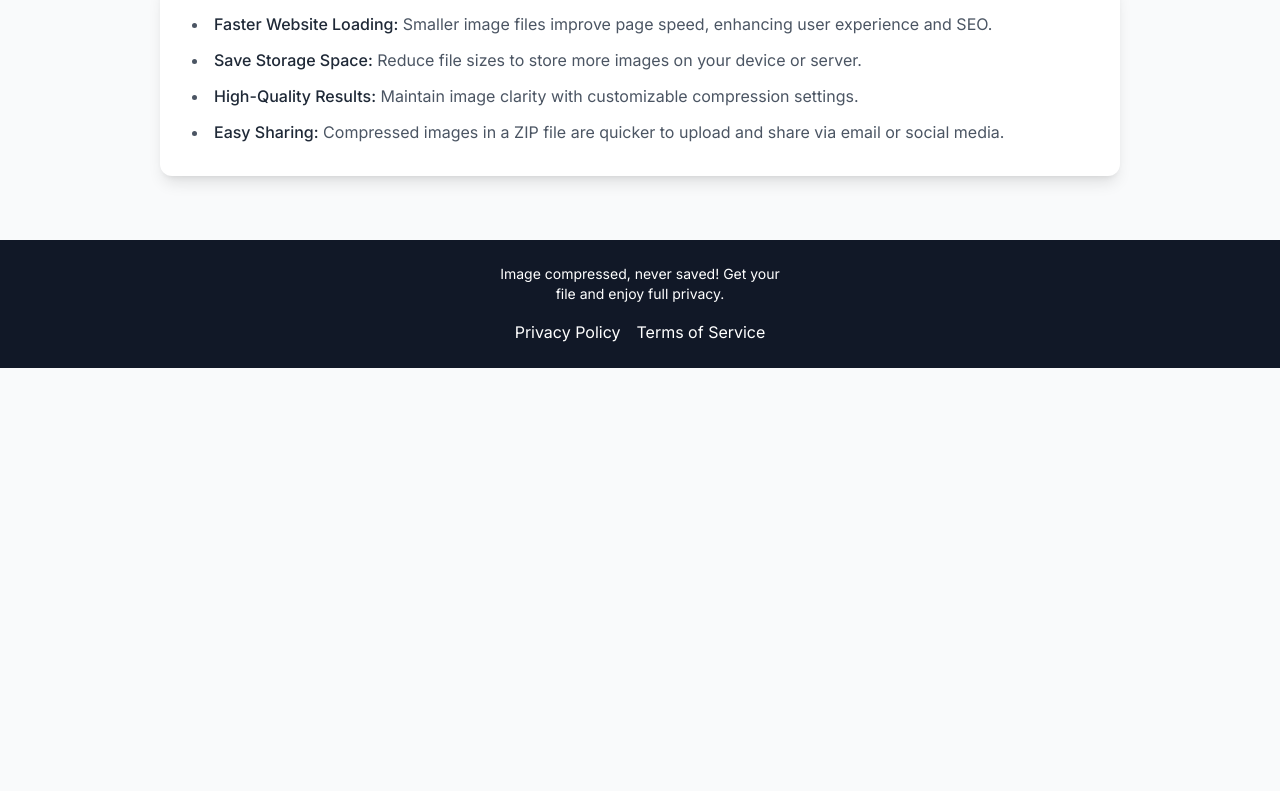
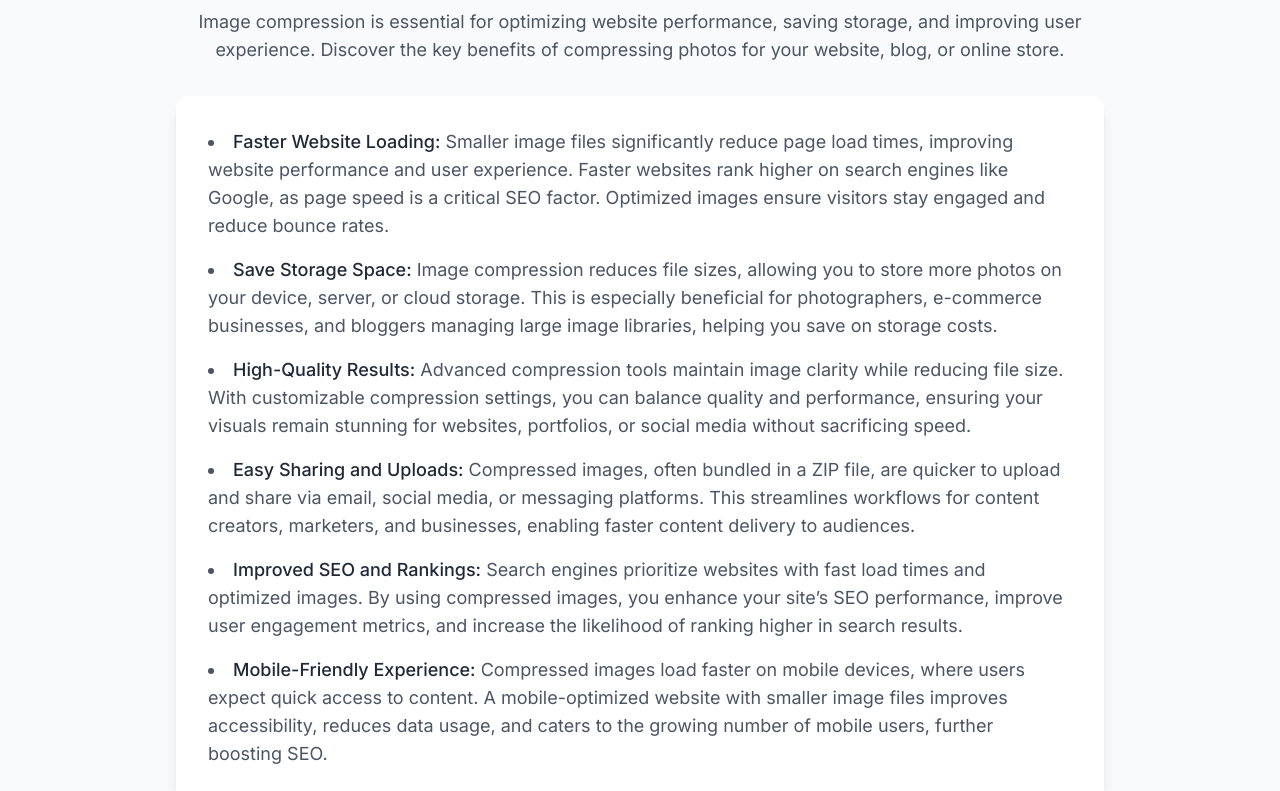
Before and after one commit to moinuddin-25/compress-photo, a website: page public/index.html in a window 1280 px wide. Shown: the part 620-1411 px from the top of the page. Before the commit the page ends 988 px from the top, so only its background shows below. Drawn offline with nearby package versions, Linux system fonts and the light colour scheme.

Commit message:
Update index.html

```diff
--- a/public/index.html
+++ b/public/index.html
@@ -146,17 +146,25 @@
       <section id="output-section" class="py-8 hidden"></section>
 
       <!-- Benefits Section -->
-      <section class="py-8">
-        <h2 class="text-[#111518] text-lg md:text-2xl font-bold leading-tight pb-4">Why Compress Photos?</h2>
-        <div class="bg-white p-8 rounded-xl shadow-lg">
-          <ul class="list-disc list-inside text-gray-600 text-base space-y-3">
-            <li><span class="font-medium text-gray-800">Faster Website Loading:</span> Smaller image files improve page speed, enhancing user experience and SEO.</li>
-            <li><span class="font-medium text-gray-800">Save Storage Space:</span> Reduce file sizes to store more images on your device or server.</li>
-            <li><span class="font-medium text-gray-800">High-Quality Results:</span> Maintain image clarity with customizable compression settings.</li>
-            <li><span class="font-medium text-gray-800">Easy Sharing:</span> Compressed images in a ZIP file are quicker to upload and share via email or social media.</li>
-          </ul>
-        </div>
-      </section>
+<section class="py-12 bg-gray-50">
+  <div class="container mx-auto px-4">
+    <h2 class="text-[#111518] text-2xl md:text-3xl font-bold leading-tight pb-6 text-center">Why Compress Photos? Boost Performance and SEO</h2>
+    <p class="text-gray-600 text-base md:text-lg text-center mb-8">Image compression is essential for optimizing website performance, saving storage, and improving user experience. Discover the key benefits of compressing photos for your website, blog, or online store.</p>
+    <div class="bg-white p-8 rounded-xl shadow-lg">
+      <ul class="list-disc list-inside text-gray-600 text-base md:text-lg space-y-4">
+        <li><span class="font-medium text-gray-800">Faster Website Loading:</span> Smaller image files significantly reduce page load times, improving website performance and user experience. Faster websites rank higher on search engines like Google, as page speed is a critical SEO factor. Optimized images ensure visitors stay engaged and reduce bounce rates.</li>
+        <li><span class="font-medium text-gray-800">Save Storage Space:</span> Image compression reduces file sizes, allowing you to store more photos on your device, server, or cloud storage. This is especially beneficial for photographers, e-commerce businesses, and bloggers managing large image libraries, helping you save on storage costs.</li>
+        <li><span class="font-medium text-gray-800">High-Quality Results:</span> Advanced compression tools maintain image clarity while reducing file size. With customizable compression settings, you can balance quality and performance, ensuring your visuals remain stunning for websites, portfolios, or social media without sacrificing speed.</li>
+        <li><span class="font-medium text-gray-800">Easy Sharing and Uploads:</span> Compressed images, often bundled in a ZIP file, are quicker to upload and share via email, social media, or messaging platforms. This streamlines workflows for content creators, marketers, and businesses, enabling faster content delivery to audiences.</li>
+        <li><span class="font-medium text-gray-800">Improved SEO and Rankings:</span> Search engines prioritize websites with fast load times and optimized images. By using compressed images, you enhance your site’s SEO performance, improve user engagement metrics, and increase the likelihood of ranking higher in search results.</li>
+        <li><span class="font-medium text-gray-800">Mobile-Friendly Experience:</span> Compressed images load faster on mobile devices, where users expect quick access to content. A mobile-optimized website with smaller image files improves accessibility, reduces data usage, and caters to the growing number of mobile users, further boosting SEO.</li>
+      </ul>
+    </div>
+    <div class="text-center mt-8">
+      <a href="#imageInput" class="inline-block bg-blue-600 text-white font-medium py-3 px-6 rounded-lg hover:bg-blue-700 transition duration-300">Start Compressing Photos Now</a>
+    </div>
+  </div>
+</section>
 
     </div>
   </main>
```
